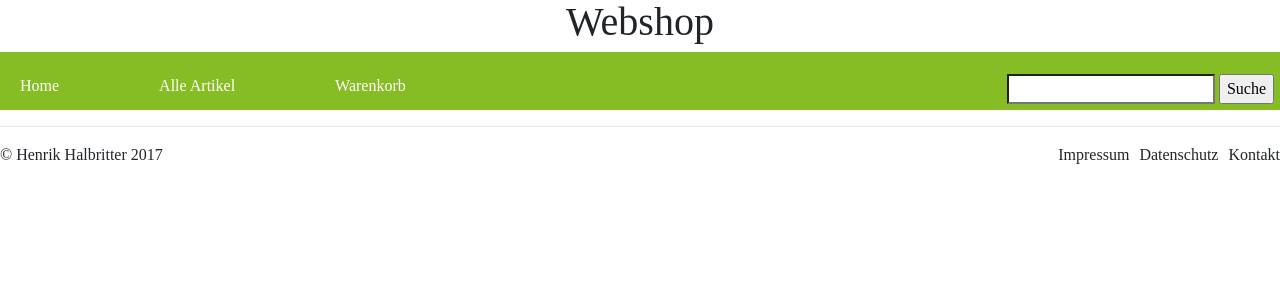
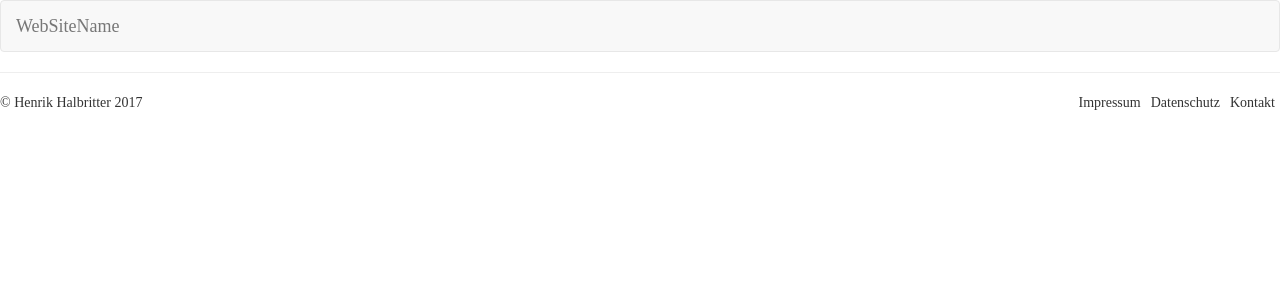
Before and after one commit to Albritter/webshop-dev, a PHP site: page /impressum.php in a window 1280 px wide. Shown: the top 300 px of the page. Run offline with PHP 8.4, Linux system fonts and the light colour scheme; some libraries are stand-ins or nearby versions; some web fonts are replaced.

Commit message:
zwischenstand

```diff
--- a/header.php
+++ b/header.php
@@ -8,24 +8,41 @@ ini_set('display_errors', 'On');
 <head>
 	<title>Webshop</title>
 	<link rel="stylesheet" href="styles.css">
-	<link rel="stylesheet" href="https://maxcdn.bootstrapcdn.com/bootstrap/4.0.0-beta/css/bootstrap.min.css" integrity="sha384-/Y6pD6FV/Vv2HJnA6t+vslU6fwYXjCFtcEpHbNJ0lyAFsXTsjBbfaDjzALeQsN6M" crossorigin="anonymous">
+	<link rel="stylesheet" href="https://maxcdn.bootstrapcdn.com/bootstrap/3.3.7/css/bootstrap.min.css">
+	<script src="https://ajax.googleapis.com/ajax/libs/jquery/3.2.1/jquery.min.js"></script>
+	<script src="https://maxcdn.bootstrapcdn.com/bootstrap/3.3.7/js/bootstrap.min.js"></script>
+
+
 </head>
 <body>
 
-<header class="header">
-	<h1>Webshop</h1>
-</header>
-<div class="menu">
-	<form method="get" action="search.php">
-		<ul>
+<nav class="navbar navbar-default">
+	<div class="container-fluid">
+		<div class="navbar-header">
+			<a class="navbar-brand" href="index.php">WebSiteName</a>
+		</div>
+		<ul class="nav navbar-nav">
+            <?php
+            switch (basename($_SERVER['SCRIPT_FILENAME'])) {
+                case "index.php":
+                    echo '<li class = "active" ><a href = "index.php" > Home</a ></li >';
+                    echo '<li ><a href = "artikel.php" > Alle Artikel </a ></li >';
+                    echo '<li ><a href = "chart.php" > Warenkorb</a ></li >';
+                    echo '<li ><a href = "https://github.com/albritter/webshop-dev" > SourceCode</a ></li >';
+                    break;
+                case "artikel.php":
+                    echo '<li ><a href = "index.php" > Home</a ></li >';
+                    echo '<li class = "active" ><a href = "artikel.php" > Alle Artikel </a ></li >';
+                    echo '<li ><a href = "chart.php" > Warenkorb</a ></li >';
+                    echo '<li ><a href = "https://github.com/albritter/webshop-dev" > SourceCode</a ></li >';
+                    break;
+                case "chart.php":
+                    echo '<li ><a href = "index.php" > Home</a ></li >';
+                    echo '<li ><a href = "artikel.php" > Alle Artikel </a ></li >';
+                    echo '<li class = "active" ><a href = "chart.php" > Warenkorb</a ></li >';
+                    echo '<li ><a href = "https://github.com/albritter/webshop-dev" > SourceCode</a ></li >';
+                    break;
 
-			<li><a href="index.php">Home</a></li>
-			<li><a href="artikel.php">Alle Artikel</a></li>
-			<li><a href="chart.php">Warenkorb</a></li>
-		</ul>
-		<div>
-			<input type="search" name="query">
-			<input type="submit" value="Suche">
-		</div>
-	</form>
-</div>
+            } ?></ul>
+	</div>
+</nav>
--- a/styles.css
+++ b/styles.css
@@ -42,7 +42,7 @@ html * {
 
 }
 
-.header h1 {
+/*.header h1 {
     text-align: center;
 }
 
@@ -60,9 +60,6 @@ nav form {
 
 }
 
-ul li {
-    float: left;
-}
 
 .menu a {
     padding: 20px 20px;
@@ -79,7 +76,7 @@ ul li {
 .menu div {
     float: right;
 }
-
+*/
 @font-face {
     font-family: "Oswald";
     font-style: normal;
@@ -88,29 +85,37 @@ ul li {
     unicode-range: U+0-FF, U+131, U+152-153, U+2C6, U+2DA, U+2DC, U+2000-206F, U+2074, U+20AC, U+2212, U+2215;
 }
 
+/*
 ul {
+
+}
+
+.menu ul li a {
+    padding-right: 5em;
+
+}*/
+
+#leagal {
+    float: right;
+    list-style: none;
+    margin-right: 5px;
+
+}
+
+#leagal ul {
     list-style-type: none;
     margin: 0;
     padding: 0;
 }
 
-.menu ul li a {
-    padding-right: 5em;
-
-}
-
-#leagal {
-    float: right;
-    list-style: none;
-
-}
-
 #leagal ul li {
     padding-left: 10px;
+    float: left;
 }
 
 #leagal ul li a {
     color: inherit;
+
 }
 
 .footer div {
@@ -129,6 +134,7 @@ ul {
     background-color: rgb(134, 188, 36);
     color: black;
 }
+
 .reset > form > input {
     float: left;
     display: inline-block
```
